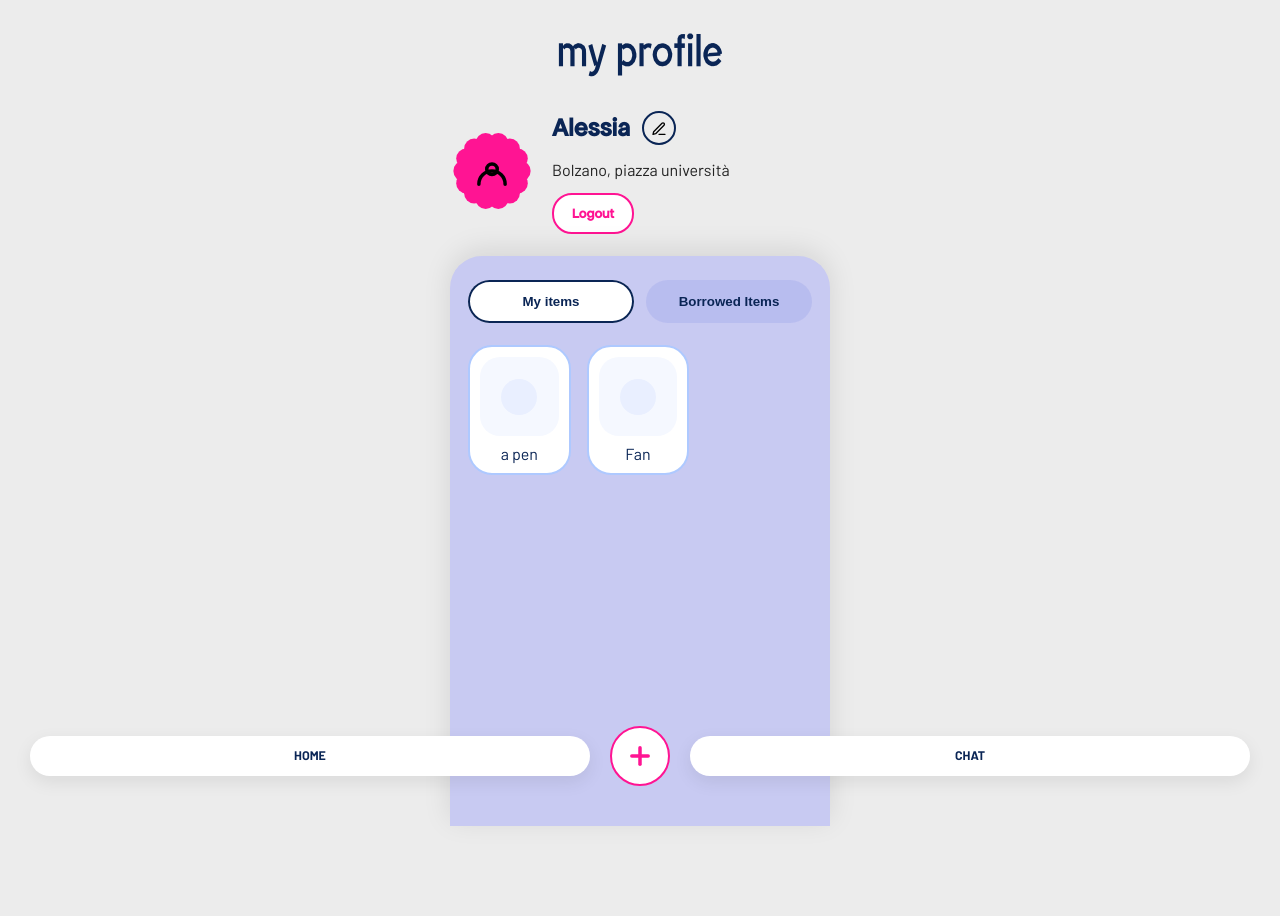
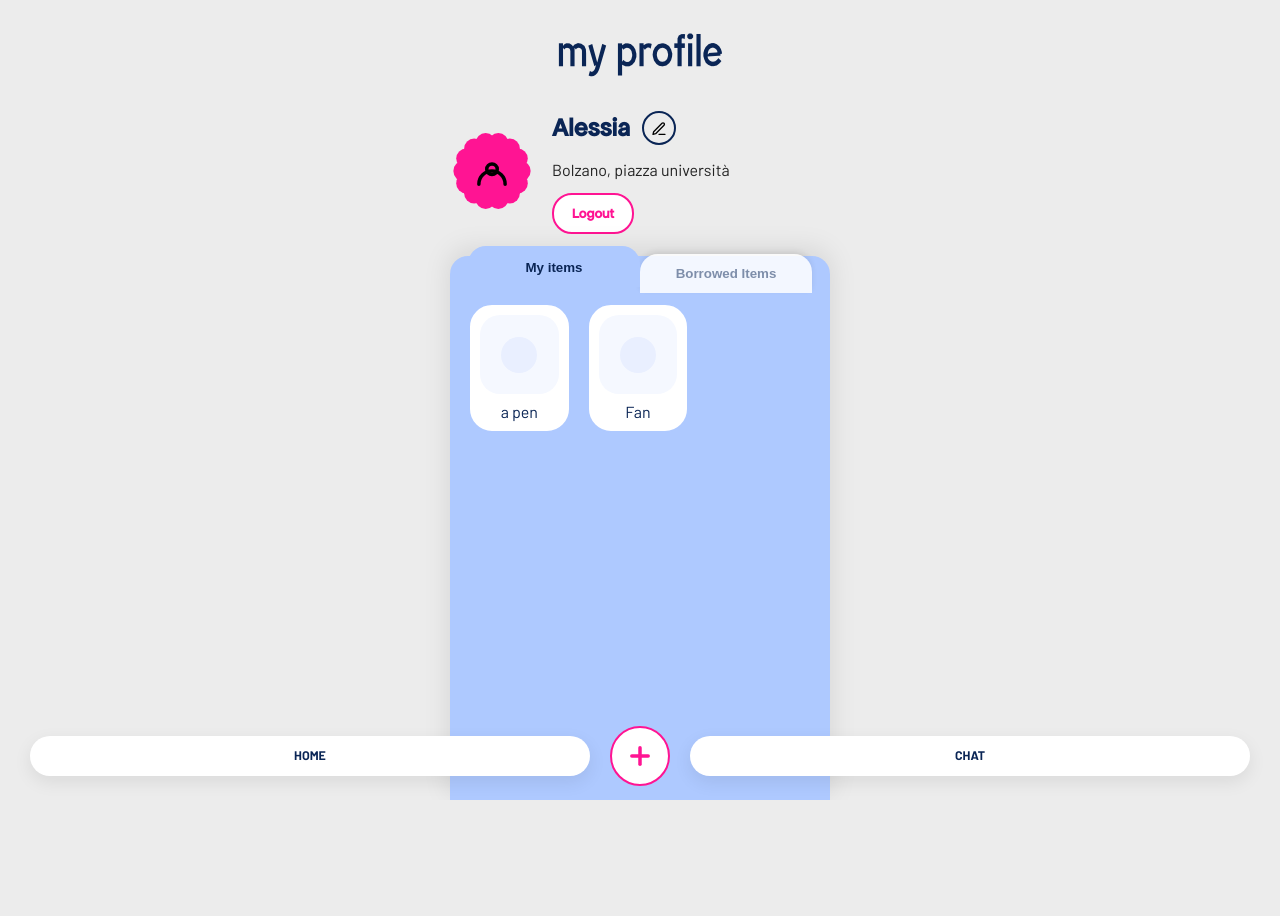
Before and after one commit to san-pietrino/Pietro-Project, a Flask app: page /profile in a window 1280 px wide. After the commit the page ends 800 px from the top, so only its background shows below. Run offline with Flask 2, Linux system fonts and the light colour scheme; the visitor is signed in with stand-in values (Sample User, id 1); data comes from the database, SQL or seed files in the repository; both versions use the stored data as it was after the commit.

Commit message:
Merge branch 'main' of https://github.com/san-pietrino/Pietro-Project

```diff
--- a/static/style.css
+++ b/static/style.css
@@ -293,24 +293,32 @@ body {
     padding: 20px;
 }
 
-.profile-page {
+body.no-scroll-page {
+    height: 100vh;
+    overflow: hidden;
+    padding-bottom: 0;
+}
+
+.container.profile-page {
     display: flex;
     flex-direction: column;
-    min-height: 100vh;
-    padding-bottom: 0;
+    height: 100%;
+    padding: 1.25rem 1.25rem 0;
 }
 
 .profile-content {
     flex: 1;
     display: flex;
     flex-direction: column;
-    min-height: calc(100vh - 230px);
+    min-height: 0;
     padding-bottom: 90px;
 }
 
 .tab-panels {
     flex: 1;
     min-height: 0;
+    display: flex;
+    flex-direction: column;
 }
 
 /* Header */
@@ -836,16 +844,18 @@ small {
 }
 
 .profile-content {
-    background: #c8caf2;
-    border-radius: 32px 32px 0 0;
-    padding: 24px 18px 120px;
+    background: #aec9ff;
+    border-radius: 18px 18px 0 0;
+    padding: 24px 18px 0;
     box-shadow: 0 -6px 28px rgba(0,0,0,0.1);
 }
 
 .profile-tabs {
     display: flex;
-    gap: 12px;
-    margin-bottom: 22px;
+    align-items: flex-end;
+    gap: 0;
+    margin: -34px 0 16px;
+    position: relative;
     color: #0a2555;
     font-family: var(--font-secondary);
     letter-spacing: normal;
@@ -854,36 +864,66 @@ small {
 .tab {
     flex: 1;
     border: none;
-    background: rgba(0, 38, 204, 0.08);
+    background: rgba(255, 255, 255, 0.85);
+    color: rgba(10, 37, 85, 0.5);
+    font-weight: 600;
+    padding: 12px 18px;
+    border-radius: 18px 18px 0 0;
+    cursor: pointer;
+    position: relative;
+    z-index: 1;
+    transform: translateY(6px);
+    box-shadow: 0 -3px 6px -1px rgba(0, 0, 0, 0.1);
+    transition: background 0.2s ease, color 0.2s ease, transform 0.2s ease, padding 0.2s ease, box-shadow 0.2s ease;
+}
+
+.tab.active {
+    background: #aec9ff;
     color: #0a2555;
     font-weight: 800;
-    padding: 14px 16px;
-    border-radius: 999px;
-    cursor: pointer;
-    transition: background 0.2s ease, color 0.2s ease;
-}
-
-.tab.active {
-    background: white;
-    color: #0a2555;
-    box-shadow: inset 0 0 0 2px #0a2555;
+    z-index: 2;
+    transform: translateY(0);
+    padding-top: 14px;
+    box-shadow: none;
 }
 
 .tab-panel {
     display: none;
+    min-height: 0;
 }
 
 .tab-panel.active {
-    display: block;
+    display: flex;
+    flex: 1;
+    flex-direction: column;
+    min-height: 0;
 }
 
 .items-grid {
     display: grid;
     grid-template-columns: repeat(3, minmax(0, 1fr));
+    align-content: start;
     gap: 16px;
-    max-height: 56vh;
+    flex: 1;
+    min-height: 0;
     overflow-y: auto;
     padding-right: 4px;
+    padding-bottom: 90px;
+    scrollbar-width: thin;
+    scrollbar-color: rgba(10, 37, 85, 0.65) transparent;
+}
+
+.items-grid::-webkit-scrollbar {
+    width: 6px;
+}
+
+.items-grid::-webkit-scrollbar-track {
+    background: transparent;
+}
+
+.items-grid::-webkit-scrollbar-thumb {
+    background: rgba(10, 37, 85, 0.65);
+    border-radius: 999px;
 }
 
 .item-card {
--- a/templates/profile.html
+++ b/templates/profile.html
@@ -141,7 +141,7 @@
         }
     </style>
 </head>
-<body>
+<body class="no-scroll-page">
     <div class="container profile-page">
         <header class="profile-header">
             <h1>my profile</h1>
```
Also changed, not shown: pietro.db, static/uploads/20260704105020_sewing_machine.jpg (added).
